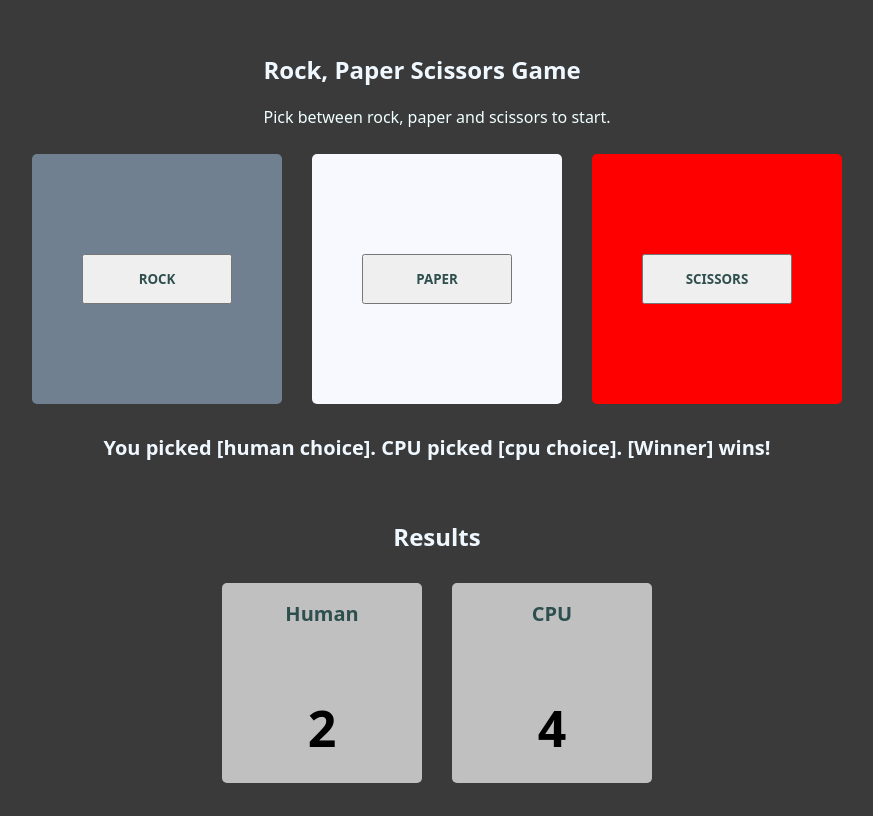
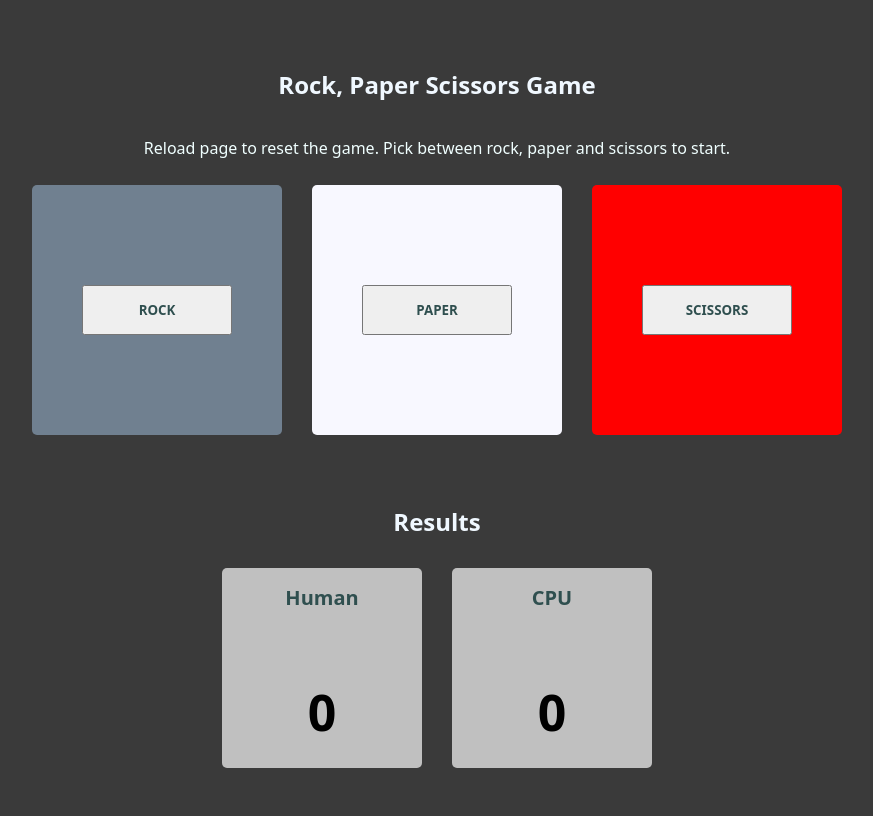
Before and after one commit to Khumbolawo/odin-rock-paper-scissors, a plain HTML site: page index.html in a window 1280 px wide. Shown: the whole page, without its empty margins (203-1076 px from the left). Drawn offline with Linux system fonts and the light colour scheme.

Commit message:
feat: :sparkles: add reset round text and code to set scores to zero

```diff
--- a/index.html
+++ b/index.html
@@ -5,11 +5,12 @@
     <meta name="viewport" content="width=device-width, initial-scale=1.0" />
     <title>odin|rps</title>
     <link rel="stylesheet" href="styles.css">
+    <script src="/odin-rps.js" defer></script>
   </head>
   <body id="main">
     <section id="title">
       <h1 class="title-text">Rock, Paper Scissors Game</h1>
-      <p class="title-desc">Pick between rock, paper and scissors to start.</p>
+      <p class="title-desc">Reload page to reset the game. Pick between rock, paper and scissors to start.</p>
     </section>
     <section id="play-area">
       <div class="play-buttons">
@@ -24,7 +25,7 @@
         </div>
       </div>
       <div class="game-log">
-        <p>You picked [human choice]. CPU picked [cpu choice]. [Winner] wins!</p>
+        <p class="game-log-text"></p>
       </div>
     </section>
     <section id="results">
@@ -34,14 +35,14 @@
       <div class="results-area">
           <div class="human">
             <h2>Human</h2>
-            <p>2</p>
+            <p class="human-score">2</p>
           </div>
           <div class="cpu">
             <h2>CPU</h2>
-            <p>4</p>
+            <p class="cpu-score">4</p>
           </div>
       </div>
     </section>
-    <script src="/odin-rps.js"></script>
+
   </body>
 </html>
--- a/odin-rps.js
+++ b/odin-rps.js
@@ -1,3 +1,15 @@
+//beginning of game after reload. reset player score variables
+
+let humanScore = 0;
+let computerScore = 0;
+
+// set scores on page to zeroes
+let humanHtml = document.querySelector(".human-score");
+let computerHtml = document.querySelector(".cpu-score");
+humanHtml.textContent = humanScore;
+computerHtml.textContent = computerScore;
+
+
 //getComputerChoice
 function getComputerChoice() {
   //init variable to store choice
@@ -39,10 +51,7 @@ function getHumanChoice() {
     console.log("Please pick a valid move");
   }
 }
-//player score variables
 
-let humanScore = 0;
-let computerScore = 0;
 //playRound
 
 function playRound(humanChoice, computerChoice) {
--- a/styles.css
+++ b/styles.css
@@ -16,6 +16,12 @@ body {
 }
 
 /* title section */
+#title {
+    display: flex;
+    flex-direction: column;
+    justify-content: center;
+    align-items: center;
+}
 
 #title .title-text {
     color: aliceblue;
```
